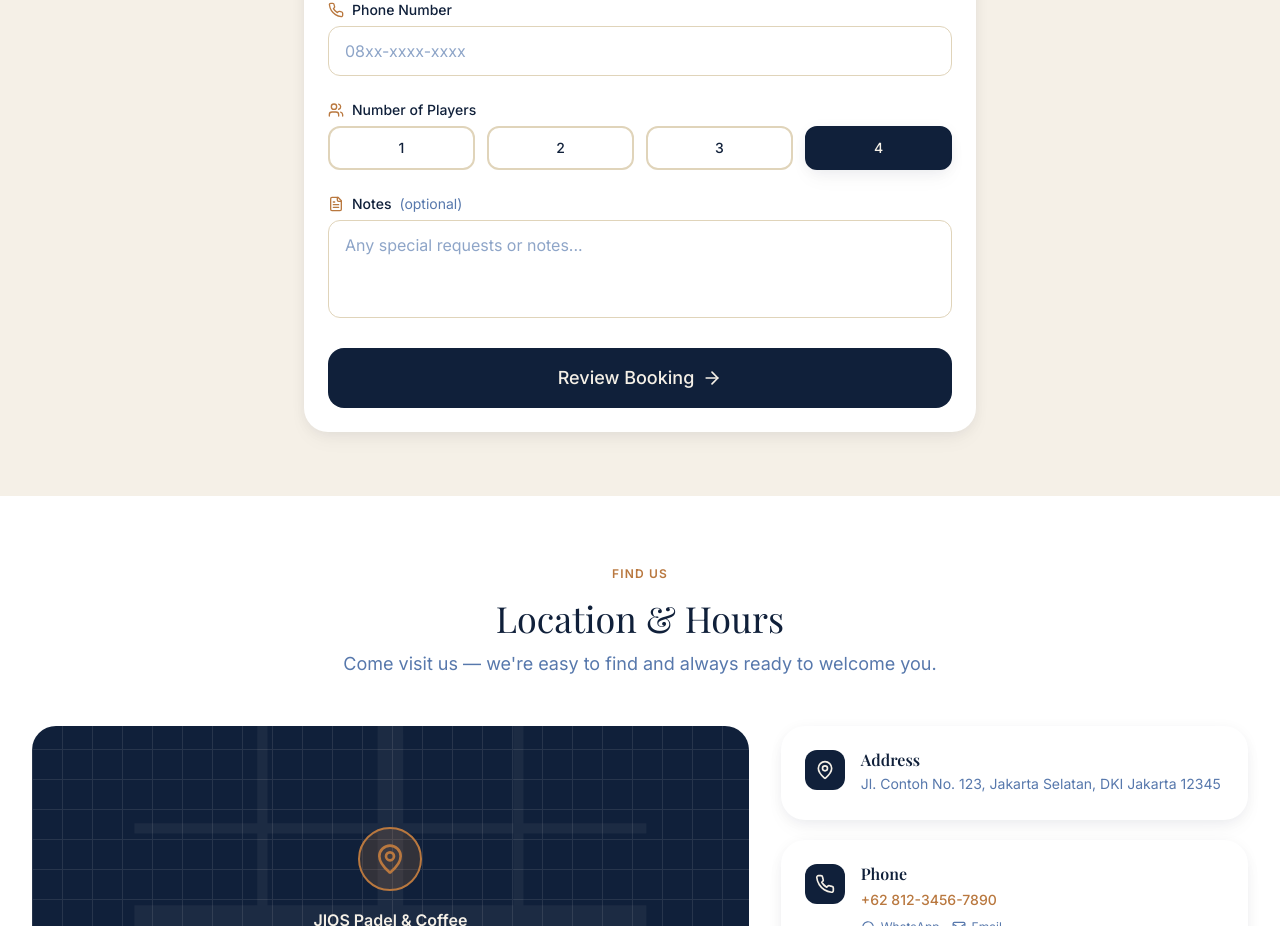
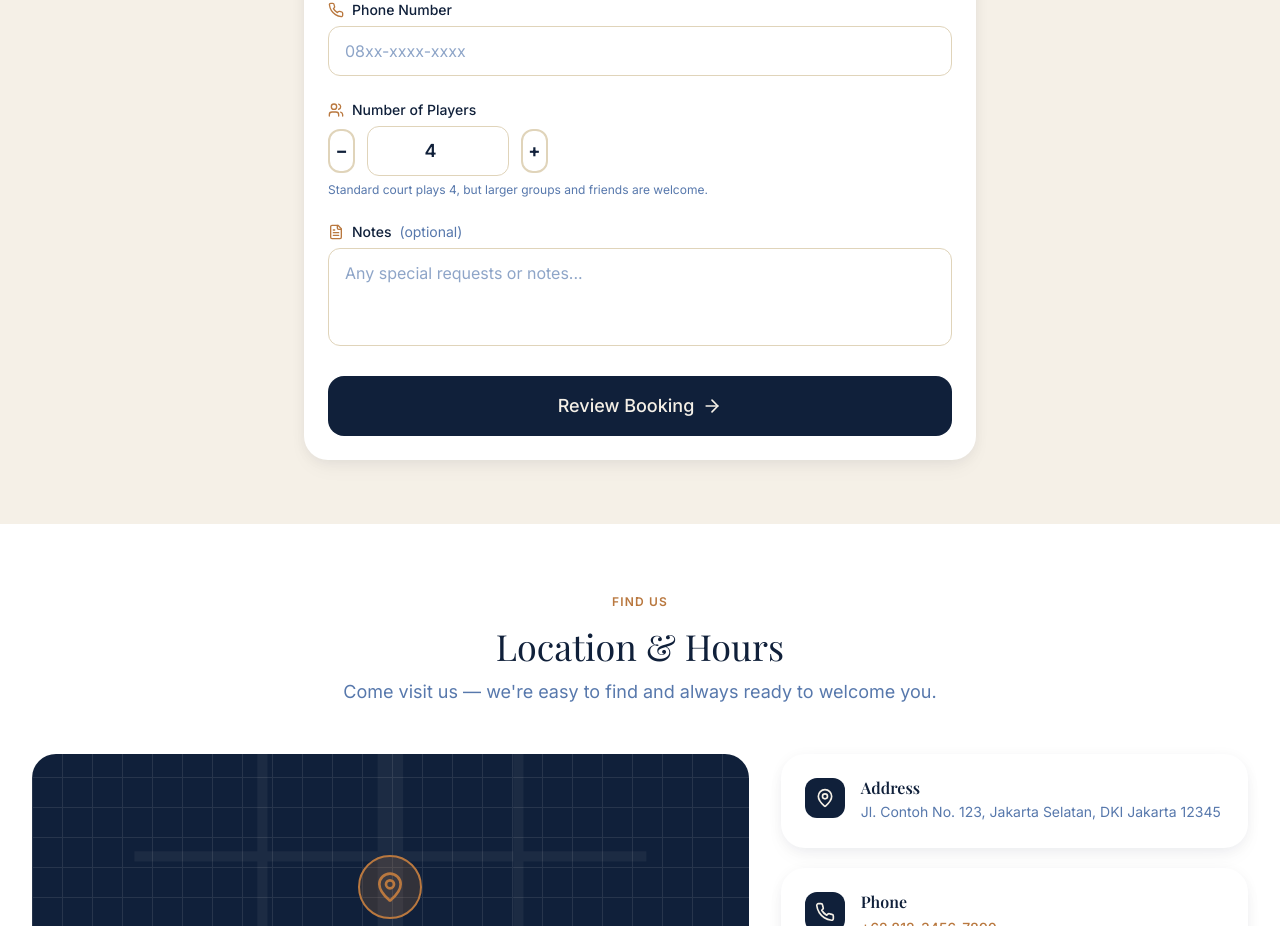
Before and after one commit to seanmantanhacker/Applikasi-booking-lapang, a React (Vite) app: page / in a window 1280 px wide. Shown: the part 3839-4765 px from the top of the page. Built offline with nearby package versions, Linux system fonts and the light colour scheme; no server answers; the database is empty; a web font is replaced by a local one.

Commit message:
feat: change player count to flexible number input, fix header nav and page anchor mismatch

```diff
--- a/src/components/BookingForm.tsx
+++ b/src/components/BookingForm.tsx
@@ -308,27 +308,42 @@ export default function BookingForm() {
 
           {/* Players */}
           <div>
-            <label className="form-label flex items-center gap-2">
+            <label htmlFor="booking-players" className="form-label flex items-center gap-2">
               <Users className="w-4 h-4 text-caramel" />
               Number of Players
             </label>
-            <div className="flex gap-3">
-              {PLAYER_COUNTS.map((n) => (
-                <button
-                  key={n}
-                  type="button"
-                  onClick={() => set('playerCount', n)}
-                  className={`flex-1 py-2.5 rounded-xl border-2 text-sm font-medium transition-all duration-150
-                    ${form.playerCount === n
-                      ? 'bg-navy text-cream-200 border-navy shadow-soft'
-                      : 'bg-white text-navy border-cream-400 hover:border-navy'
-                    }`}
-                  id={`players-${n}`}
-                >
-                  {n}
-                </button>
-              ))}
+            <div className="flex items-center gap-3 max-w-[220px]">
+              <button
+                type="button"
+                onClick={() => set('playerCount', Math.max(1, form.playerCount - 1))}
+                className="w-11 h-11 rounded-xl border-2 border-cream-400 bg-white hover:border-navy text-navy font-bold text-lg flex items-center justify-center transition-colors"
+                aria-label="Decrease players"
+              >
+                −
+              </button>
+              <input
+                id="booking-players"
+                type="number"
+                min="1"
+                max="50"
+                value={form.playerCount || ''}
+                onChange={(e) => {
+                  const val = parseInt(e.target.value, 10);
+                  set('playerCount', isNaN(val) ? 1 : Math.max(1, val));
+                }}
+                className={`form-input text-center font-semibold text-lg py-2.5 ${errors.playerCount ? 'form-input-error' : ''}`}
+              />
+              <button
+                type="button"
+                onClick={() => set('playerCount', (form.playerCount || 0) + 1)}
+                className="w-11 h-11 rounded-xl border-2 border-cream-400 bg-white hover:border-navy text-navy font-bold text-lg flex items-center justify-center transition-colors"
+                aria-label="Increase players"
+              >
+                +
+              </button>
             </div>
+            <p className="text-xs text-navy-300 mt-1.5">Standard court plays 4, but larger groups and friends are welcome.</p>
+            {errors.playerCount && <p className="form-error">{errors.playerCount}</p>}
           </div>
 
           {/* Notes */}
--- a/src/components/Header.tsx
+++ b/src/components/Header.tsx
@@ -31,22 +31,34 @@ export default function Header() {
     setMenuOpen(false);
   }, [location]);
 
+  const isHomePage = location.pathname === '/' || location.pathname === '';
+  const isHeaderSolid = scrolled || !isHomePage;
+
+  useEffect(() => {
+    // If arriving at home page with a hash in URL (or location state), scroll to it
+    if (isHomePage && location.hash) {
+      const id = location.hash.replace('#', '');
+      const timer = setTimeout(() => {
+        const el = document.getElementById(id);
+        if (el) el.scrollIntoView({ behavior: 'smooth' });
+      }, 150);
+      return () => clearTimeout(timer);
+    }
+  }, [location, isHomePage]);
+
   const handleNavClick = (href: string, hash: string) => {
-    if (hash && location.pathname === '/') {
+    if (hash) {
+      if (isHomePage) {
         const el = document.getElementById(hash);
         if (el) {
           el.scrollIntoView({ behavior: 'smooth' });
-        return;
         }
+      } else {
+        navigate({ pathname: '/', hash: `#${hash}` });
       }
-    if (href.startsWith('/#')) {
-      navigate('/');
-      setTimeout(() => {
-        const el = document.getElementById(hash);
-        if (el) el.scrollIntoView({ behavior: 'smooth' });
-      }, 100);
     } else {
       navigate(href);
+      window.scrollTo({ top: 0, behavior: 'smooth' });
     }
     setMenuOpen(false);
   };
@@ -54,8 +66,8 @@ export default function Header() {
   return (
     <header
       className={`fixed top-0 left-0 right-0 z-40 transition-all duration-300 ${
-        scrolled
-          ? 'bg-white/95 backdrop-blur-soft shadow-soft'
+        isHeaderSolid
+          ? 'bg-white/95 backdrop-blur-soft shadow-soft border-b border-cream-300/40'
           : 'bg-transparent'
       }`}
     >
@@ -64,7 +76,7 @@ export default function Header() {
           {/* Logo */}
           <Link to="/" aria-label="JIOS Padel & Coffee Home">
             <JiosLogo
-              variant={scrolled ? 'dark' : 'light'}
+              variant={isHeaderSolid ? 'dark' : 'light'}
               size="md"
               className="transition-all duration-300"
             />
@@ -72,16 +84,25 @@ export default function Header() {
 
           {/* Desktop Navigation */}
           <nav className="hidden md:flex items-center gap-8" aria-label="Main navigation">
-            {NAV_LINKS.map((link) => (
+            {NAV_LINKS.map((link) => {
+              const isActive = link.href === location.pathname;
+              return (
                 <button
                   key={link.label}
                   onClick={() => handleNavClick(link.href, link.hash)}
-                className={`nav-link ${scrolled ? 'text-navy-400' : 'text-cream-300'} hover:text-cream-100`}
-                style={{ color: scrolled ? undefined : '#D0BF9D' }}
+                  className={`nav-link text-sm font-medium transition-colors ${
+                    isHeaderSolid
+                      ? isActive
+                        ? 'text-caramel font-semibold'
+                        : 'text-navy-400 hover:text-navy'
+                      : 'text-cream-300 hover:text-cream-100'
+                  }`}
+                  style={{ color: isHeaderSolid ? undefined : '#D0BF9D' }}
                 >
                   {link.label}
                 </button>
-            ))}
+              );
+            })}
           </nav>
 
           {/* CTA */}
@@ -94,7 +115,7 @@ export default function Header() {
           {/* Mobile Hamburger */}
           <button
             className={`md:hidden p-2 rounded-xl transition-colors ${
-              scrolled ? 'text-navy hover:bg-cream-300' : 'text-cream-200 hover:bg-white/10'
+              isHeaderSolid ? 'text-navy hover:bg-cream-300' : 'text-cream-200 hover:bg-white/10'
             }`}
             onClick={() => setMenuOpen((v) => !v)}
             aria-label={menuOpen ? 'Close menu' : 'Open menu'}
--- a/src/components/admin/BookingModal.tsx
+++ b/src/components/admin/BookingModal.tsx
@@ -206,21 +206,32 @@ export default function BookingModal({ booking, onClose, onUpdated }: BookingMod
               </div>
               <div>
                 <label className="form-label">Number of Players</label>
-                <div className="flex gap-2">
-                  {[1, 2, 3, 4].map((n) => (
-                    <button
-                      key={n}
-                      type="button"
-                      onClick={() => setEditPlayerCount(n)}
-                      className={`flex-1 py-2 rounded-xl border-2 text-sm font-medium transition-all
-                        ${editPlayerCount === n
-                          ? 'bg-navy text-cream-200 border-navy'
-                          : 'border-cream-400 text-navy hover:border-navy'
-                        }`}
-                    >
-                      {n}
-                    </button>
-                  ))}
+                <div className="flex items-center gap-3 max-w-[200px]">
+                  <button
+                    type="button"
+                    onClick={() => setEditPlayerCount(Math.max(1, editPlayerCount - 1))}
+                    className="w-10 h-10 rounded-xl border-2 border-cream-400 bg-white hover:border-navy text-navy font-bold text-lg flex items-center justify-center transition-colors"
+                  >
+                    −
+                  </button>
+                  <input
+                    type="number"
+                    min="1"
+                    max="50"
+                    value={editPlayerCount}
+                    onChange={(e) => {
+                      const val = parseInt(e.target.value, 10);
+                      setEditPlayerCount(isNaN(val) ? 1 : Math.max(1, val));
+                    }}
+                    className="form-input text-center font-semibold text-base py-2"
+                  />
+                  <button
+                    type="button"
+                    onClick={() => setEditPlayerCount(editPlayerCount + 1)}
+                    className="w-10 h-10 rounded-xl border-2 border-cream-400 bg-white hover:border-navy text-navy font-bold text-lg flex items-center justify-center transition-colors"
+                  >
+                    +
+                  </button>
                 </div>
               </div>
               <div>
```
Also changed, not shown: 1 other file (tests, documents, lock files or other folders). Lines whose indentation alone changed are shown as unchanged.
